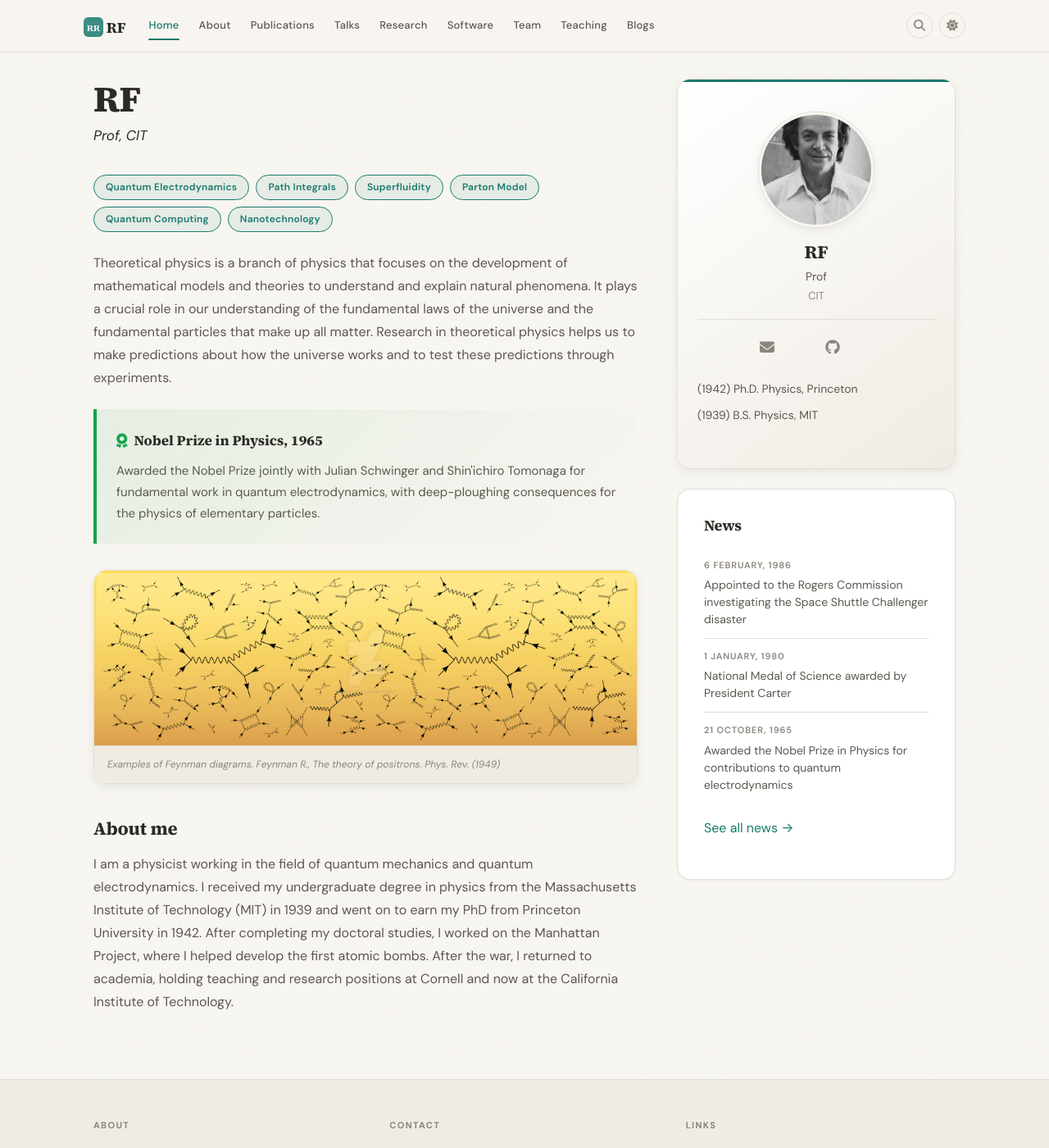
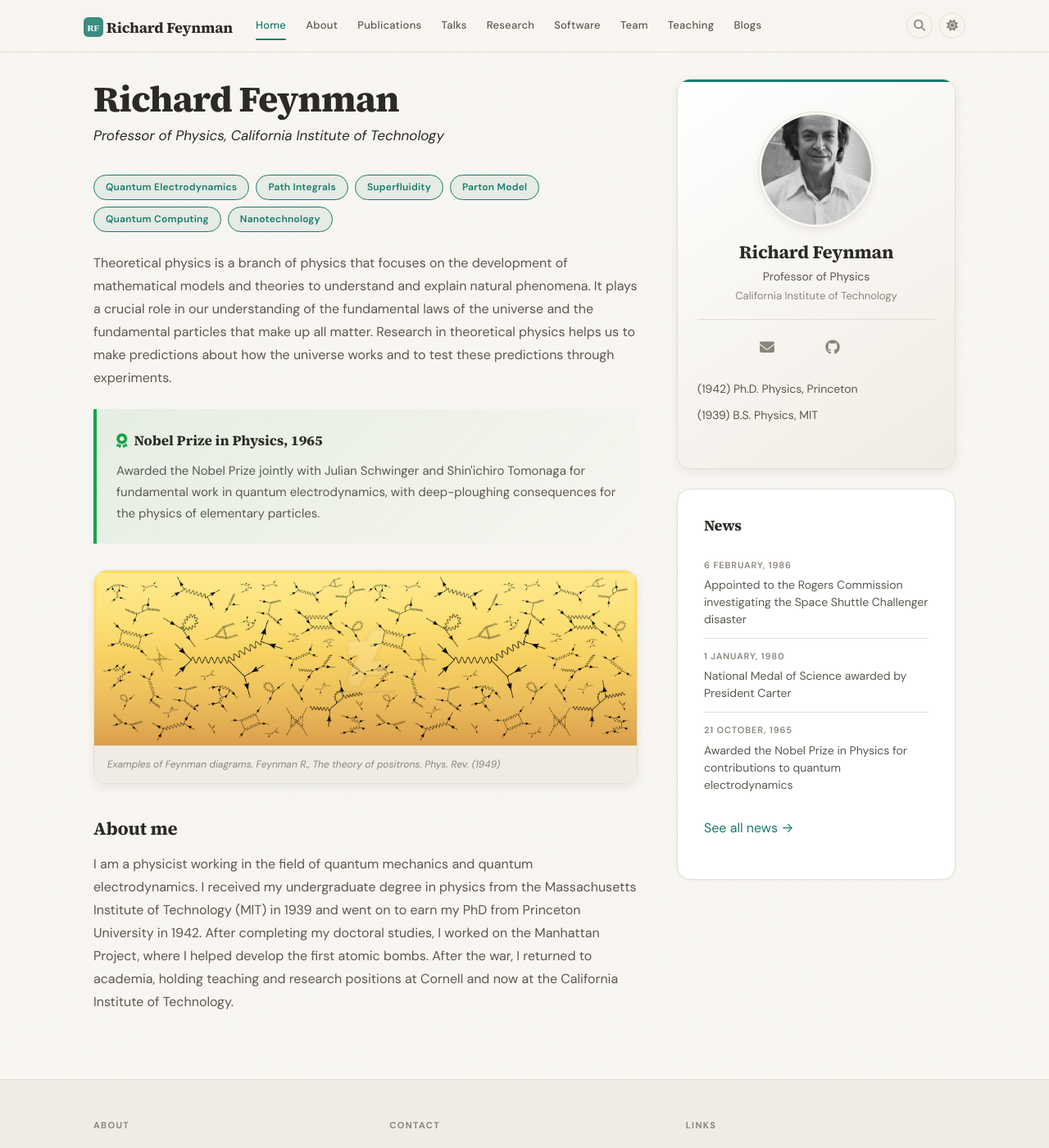
Before and after one commit to AGB-Shargh/AGB-Shargh.github.io, a Jekyll site: the page built from _pages/home.md, in a window 1280 px wide and 1400 px high. Shown: the whole window at 82% size. Built offline with Jekyll 4.4.1, drawn with Linux system fonts in a browser that asks for light colours; a style sheet for code colours, icons or effects is not loaded; some of the changed text lies outside the part shown.

Commit message:
Update _config.yml

```diff
--- a/_config.yml
+++ b/_config.yml
@@ -1,9 +1,9 @@
 # ============================================================
 # STEP 1: Your Identity (required)
 # ============================================================
-name: "RF"
-title: "Prof"
-institution: "CIT"
+name: "Richard Feynman"
+title: "Professor of Physics"
+institution: "California Institute of Technology"
 email: richard@university.edu
 photo: headshot.jpg  # place your photo in images/
 
```
